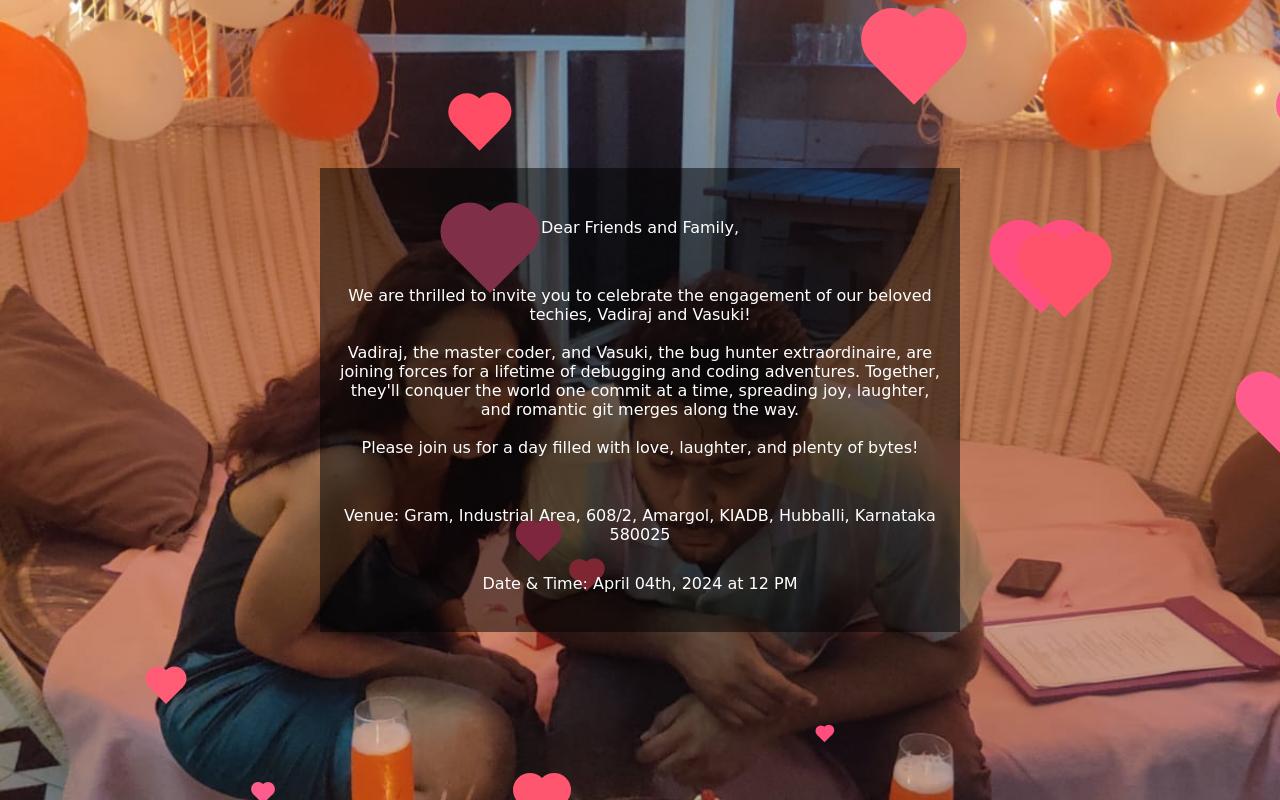
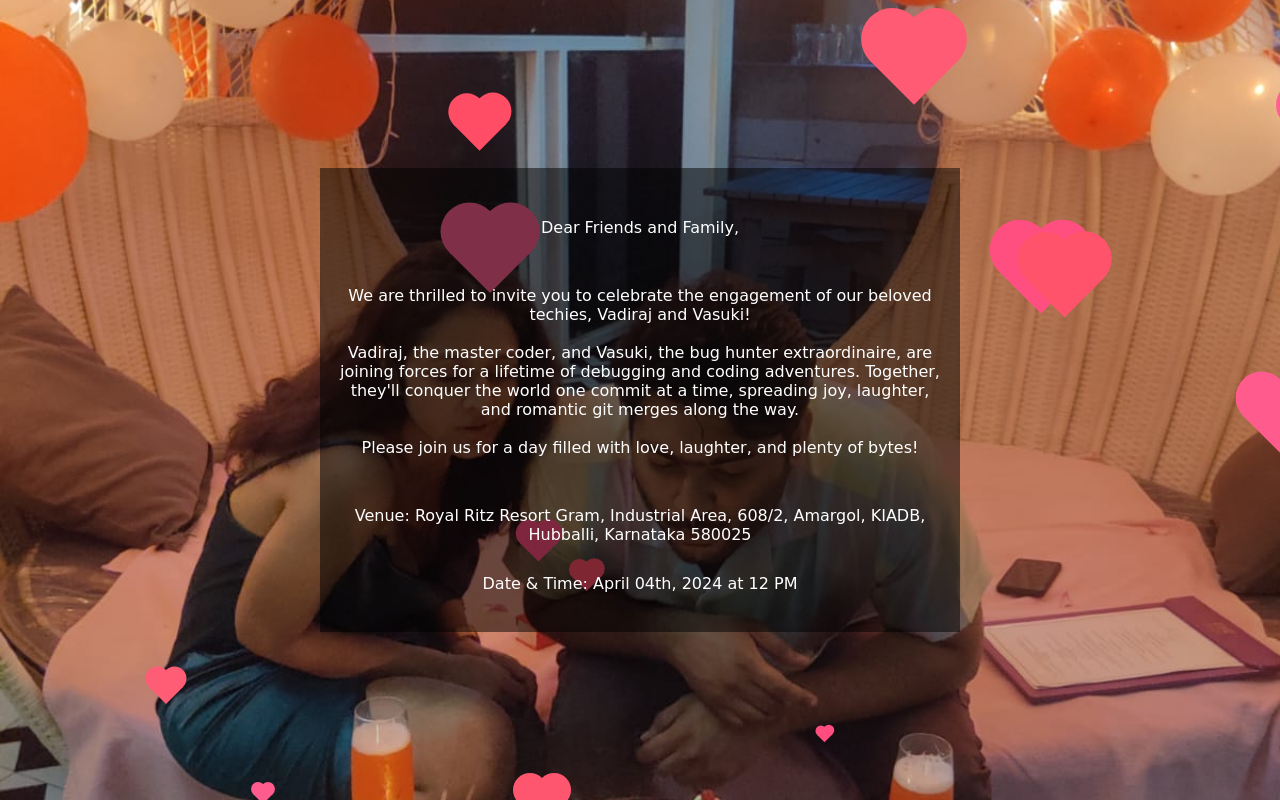
Before and after one commit to vadiraj89/vadirajwedsvasuki, a plain HTML site: page index.html in a window 1280 px wide. Drawn offline with nearby package versions, Linux system fonts and the light colour scheme.

Commit message:
Update index.html

```diff
--- a/index.html
+++ b/index.html
@@ -114,7 +114,7 @@
   var i = 0;
   var greetings = "Dear Friends and Family,\n\n";
   var content = "We are thrilled to invite you to celebrate the engagement of our beloved techies, Vadiraj and Vasuki!\n\nVadiraj, the master coder, and Vasuki, the bug hunter extraordinaire, are joining forces for a lifetime of debugging and coding adventures. Together, they'll conquer the world one commit at a time, spreading joy, laughter, and romantic git merges along the way.\n\nPlease join us for a day filled with love, laughter, and plenty of bytes!\n\n";
-  var venue = "Venue: Gram, Industrial Area, 608/2, Amargol, KIADB, Hubballi, Karnataka 580025\n";
+  var venue = "Venue: Royal Ritz Resort Gram, Industrial Area, 608/2, Amargol, KIADB, Hubballi, Karnataka 580025\n";
   var dateTime = "Date & Time: April 04th, 2024 at 12 PM\n\n";
 
   document.getElementById("greetings").innerText = greetings;
```
